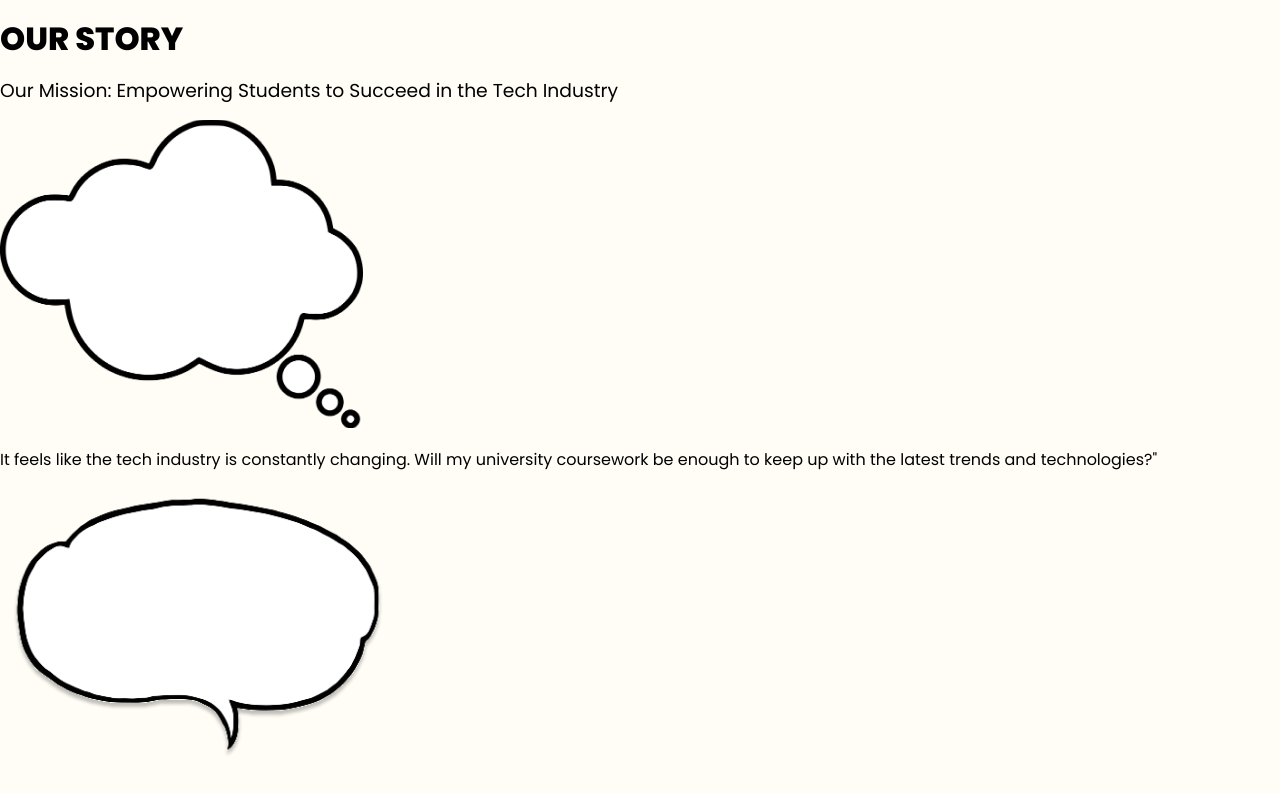
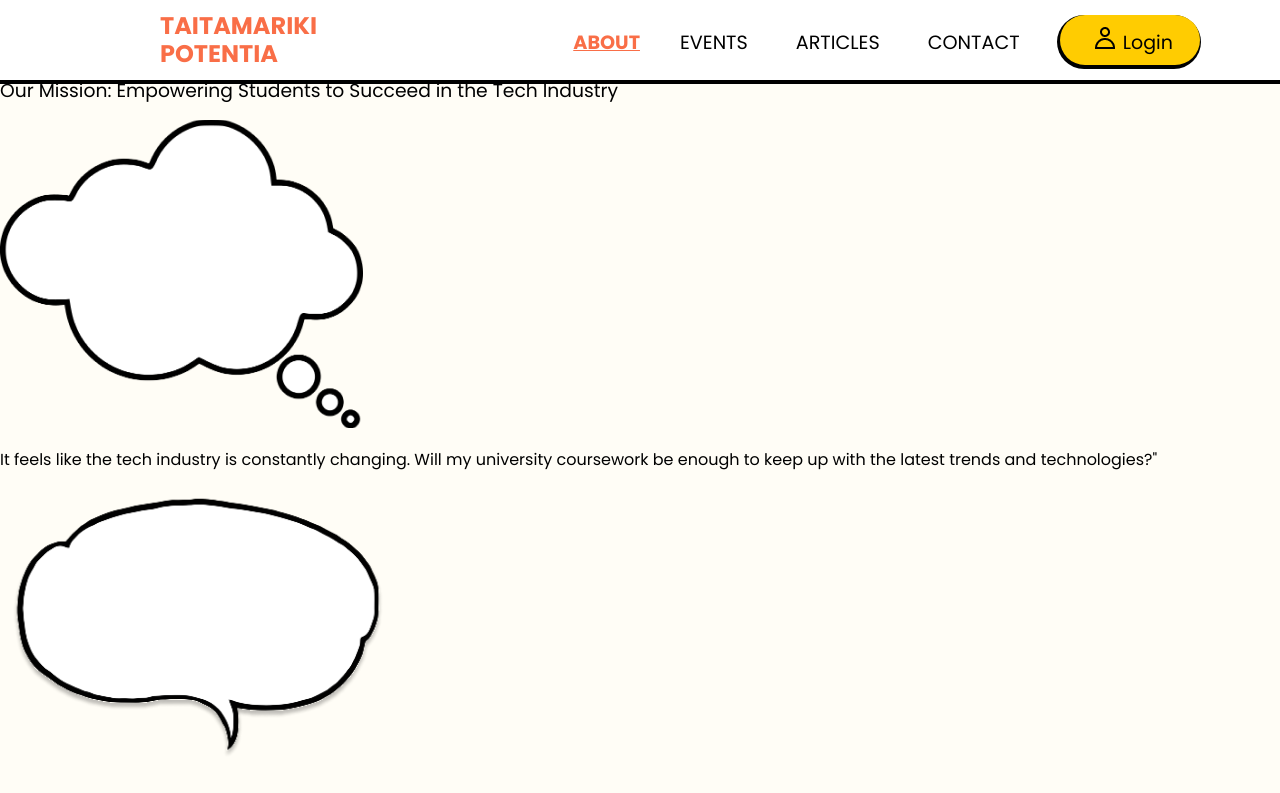
Before and after one commit to UoaWDCC/taitam-portal, a Next.js app: page /about in a window 1280 px wide. Shown: the top 793 px of the page. Built offline with nearby package versions, Linux system fonts and the light colour scheme; what @linaria/core would draw is missing.

Commit message:
fix: Reshape layouts to fit

```diff
--- a/src/app/(components)/NavigationBar.module.css
+++ b/src/app/(components)/NavigationBar.module.css
@@ -1,4 +1,6 @@
 .navigationBar {
+  top: 0;
+  position: fixed;
   width: 100%;
   height: 5rem;
   background-color: #ffffff;
@@ -6,6 +8,8 @@
   display: flex;
   align-items: center;
   justify-content: space-between;
+
+  z-index: 1000;
 }
 
 .logoContainer {
--- a/src/app/(components)/NavigationBar.tsx
+++ b/src/app/(components)/NavigationBar.tsx
@@ -1,20 +1,12 @@
 import React from "react";
 import styles from "./NavigationBar.module.css";
-import { Poppins } from "next/font/google";
-// import {Icon} from '../components/svg'
-// import imageToAdd from "./../assets/images/logo.png";
 
-const poppins = Poppins({
-  subsets: ["latin-ext"],
-  weight: ["400", "700"],
-});
-
-const NavigationBar: React.FC<{}> = () => {
+function NavigationBar() {
   return (
-    <main className={poppins.className}>
+    <main>
       <nav className={styles.navigationBar}>
         <div className={styles["logoContainer"]}>
-          <a className={styles.taitamHome} href="#">
+          <a className={styles.taitamHome} href="/">
             TAITAMARIKI <br></br>
             POTENTIA
           </a>
@@ -24,22 +16,22 @@ const NavigationBar: React.FC<{}> = () => {
           {/* the first one is shown as the active link, not sure if I can change whether they're active or not
             before routing the links in  */}
           <li>
-            <a className={styles.active} href="#">
+            <a className={styles.active} href="/about">
               ABOUT
             </a>
           </li>
           <li>
-            <a className={styles.navLinks} href="#">
+            <a className={styles.navLinks} href="/events">
               EVENTS
             </a>
           </li>
           <li>
-            <a className={styles.navLinks} href="#">
+            <a className={styles.navLinks} href="/articles">
               ARTICLES
             </a>
           </li>
           <li>
-            <a className={styles.navLinks} href="#">
+            <a className={styles.navLinks} href="/contact">
               CONTACT
             </a>
           </li>
@@ -56,5 +48,5 @@ const NavigationBar: React.FC<{}> = () => {
       </nav>
     </main>
   );
-};
+}
 export default NavigationBar;
--- a/src/app/about/page.tsx
+++ b/src/app/about/page.tsx
@@ -8,6 +8,7 @@ const title = css`
   margin: 10px 0;
   color: #f96e47;
   text-align: left;
+  font-size: 96px;
 `;
 
 const h3styles = css`
@@ -175,9 +176,14 @@ const button = css`
   box-shadow: 0px 2px 0px 1px #000000;
 `;
 
-export default function About() {
+const rootContainer = css`
+  max-width: 1200px;
+  margin: 50px auto 100px auto;
+`
+
+export default function AboutPage() {
   return (
-    <div>
+    <div className={rootContainer}>
       <h1 className={title}>OUR STORY</h1>
       <h3 className={h3styles}>
         Our Mission: Empowering Students to Succeed in the Tech Industry
--- a/src/app/layout.tsx
+++ b/src/app/layout.tsx
@@ -1,10 +1,17 @@
 import "normalize.css";
 import "./globals.scss";
+import NavigationBar from "./(components)/NavigationBar";
+import { css } from "@linaria/core";
 
 export const metadata = {
   title: "Create Next App",
   description: "Generated by create next app",
 };
+
+const container = css`
+  margin-top: 120px;
+  position: relative;
+`
 
 export default function RootLayout({
   children,
@@ -13,7 +20,12 @@ export default function RootLayout({
 }) {
   return (
     <html lang="en">
-      <body>{children}</body>
+      <body>
+        <NavigationBar />
+        <div className={container}>
+          {children}
+        </div>
+        </body>
     </html>
   );
 }
```
Also changed, not shown: src/app/page.tsx (+19 -36 lines).
